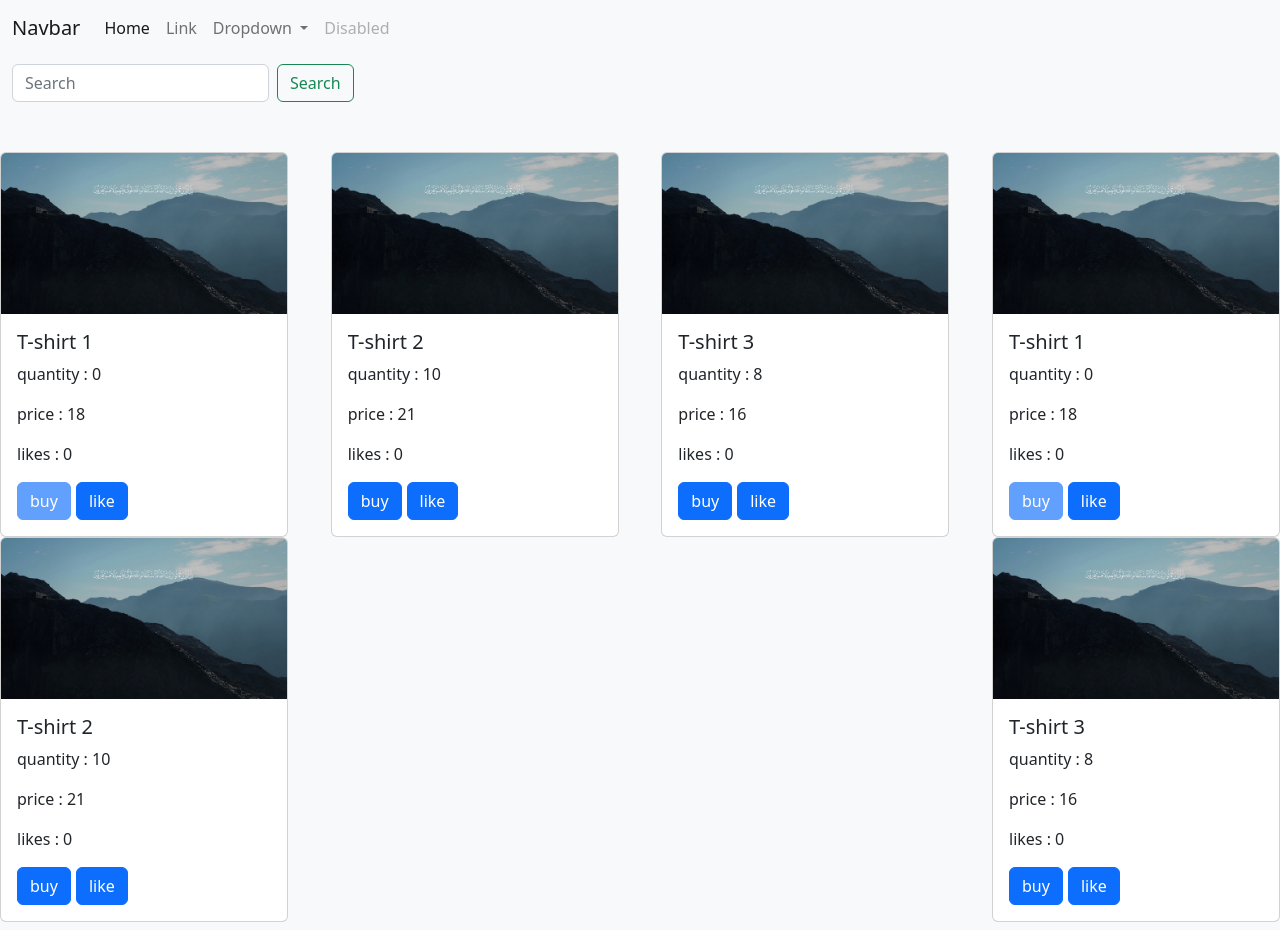
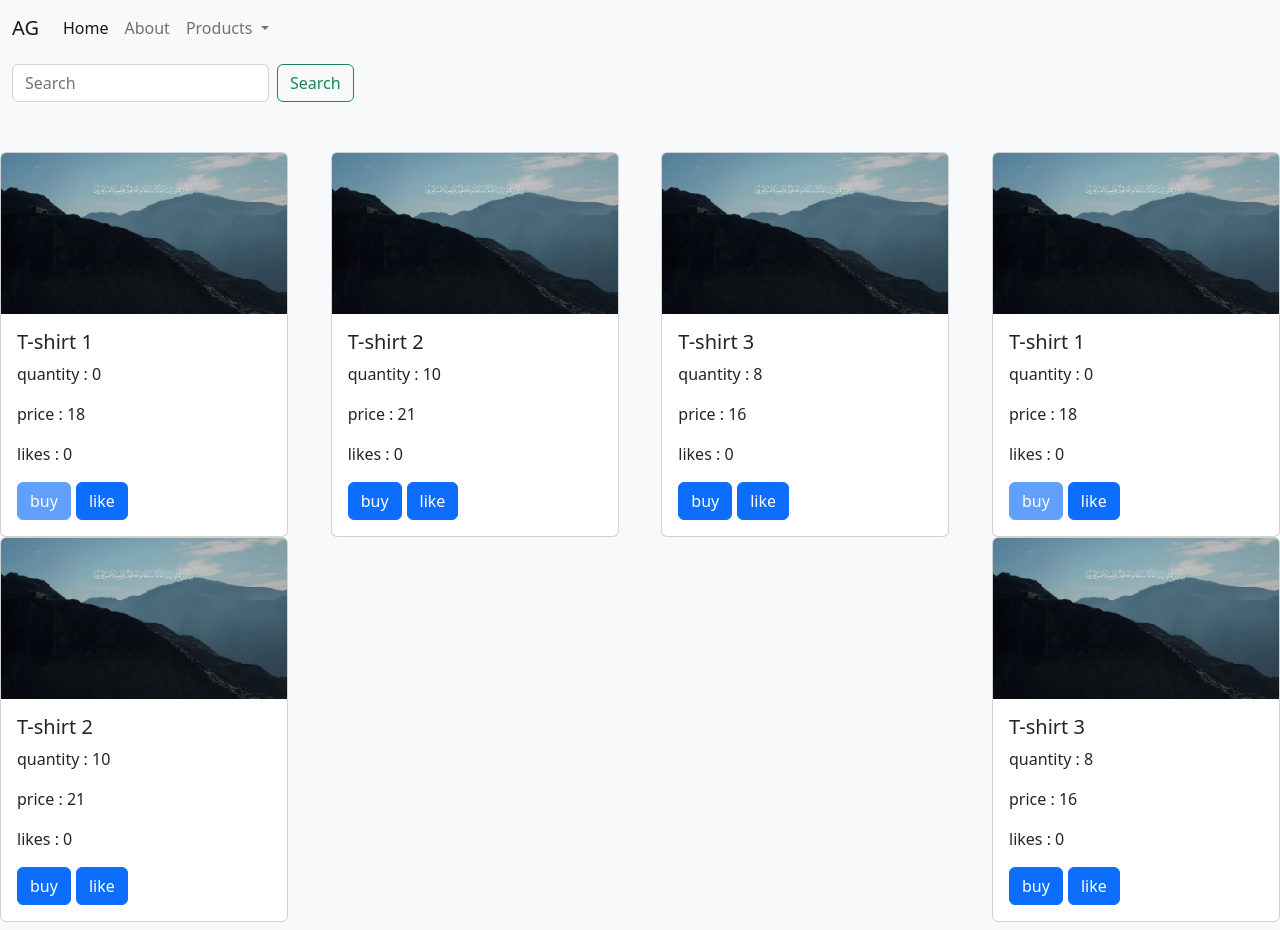
Before and after one commit to ahmedg99/angular-project, an Angular app: page / in a window 1280 px wide. Built offline with nearby package versions, Linux system fonts and the light colour scheme.

Commit message:
fix navbar responsive

```diff
--- a/src/app/navbar/navbar.component.html
+++ b/src/app/navbar/navbar.component.html
@@ -1,6 +1,7 @@
+<div role="navigation">
 <nav class="navbar navbar-expand-lg navbar-light bg-light">
     <div class="container-fluid">
-      <a class="navbar-brand" href="#">Navbar</a>
+      <a class="navbar-brand" href="#">AG</a>
       <button class="navbar-toggler" type="button" data-bs-toggle="collapse" data-bs-target="#navbarSupportedContent" aria-controls="navbarSupportedContent" aria-expanded="false" aria-label="Toggle navigation">
         <span class="navbar-toggler-icon"></span>
       </button>
@@ -10,23 +11,23 @@
             <a class="nav-link active" aria-current="page" href="#">Home</a>
           </li>
           <li class="nav-item">
-            <a class="nav-link" href="#">Link</a>
+            <a class="nav-link" href="#">About</a>
           </li>
           <li class="nav-item dropdown">
             <a class="nav-link dropdown-toggle" href="#" id="navbarDropdown" role="button" data-bs-toggle="dropdown" aria-expanded="false">
-              Dropdown
+              Products
             </a>
             <ul class="dropdown-menu" aria-labelledby="navbarDropdown">
-              <li><a class="dropdown-item" href="#">Action</a></li>
-              <li><a class="dropdown-item" href="#">Another action</a></li>
+              <li><a class="dropdown-item" href="#">T-shirt</a></li>
+              <li><a class="dropdown-item" href="#">sweats</a></li>
               <li><hr class="dropdown-divider"></li>
-              <li><a class="dropdown-item" href="#">Something else here</a></li>
+              <li><a class="dropdown-item" href="#">BLazers</a></li>
             </ul>
           </li>
-          <li class="nav-item">
-            <a class="nav-link disabled" href="#" tabindex="-1" aria-disabled="true">Disabled</a>
-          </li>
+
         </ul>
 
       </div>
     </div>
+    </nav>
+    </div>
--- a/src/index.html
+++ b/src/index.html
@@ -6,6 +6,7 @@
   <base href="/">
   <meta name="viewport" content="width=device-width, initial-scale=1">
   <link rel="icon" type="image/x-icon" href="favicon.ico">
+  <script src="https://cdn.jsdelivr.net/npm/bootstrap@5.0.2/dist/js/bootstrap.bundle.min.js" integrity="sha384-MrcW6ZMFYlzcLA8Nl+NtUVF0sA7MsXsP1UyJoMp4YLEuNSfAP+JcXn/tWtIaxVXM" crossorigin="anonymous"></script>
 </head>
 <body>
   <app-root></app-root>
```
